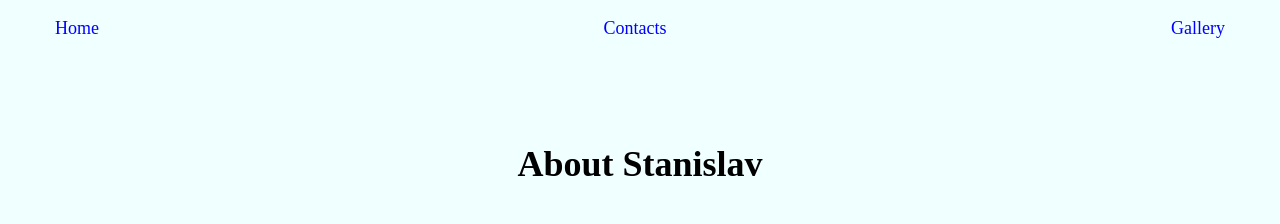
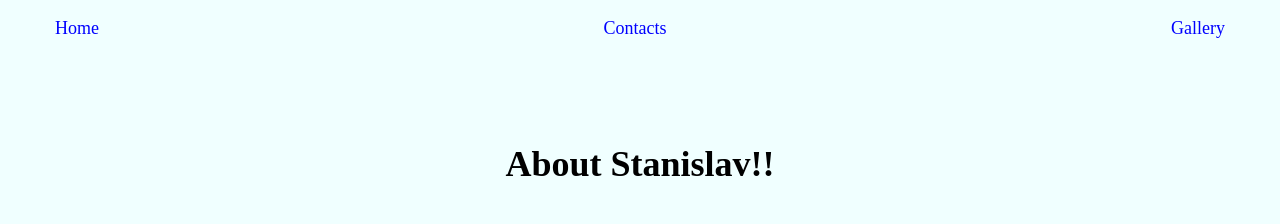
Before and after one commit to Stanly1992/HW-22.1, a plain HTML site: page index.html in a window 1280 px wide. Shown: the top 224 px of the page. Drawn offline with Linux system fonts and the light colour scheme; a web font is replaced by a local one.

Commit message:
Update index.html

```diff
--- a/index.html
+++ b/index.html
@@ -26,7 +26,7 @@
         </header>
         <main class="main">
             <h1 class="title">
-                <strong>About Stanislav</strong>
+                <strong>About Stanislav!!</strong>
             </h1>
 
             <p class="subtitle">
```
